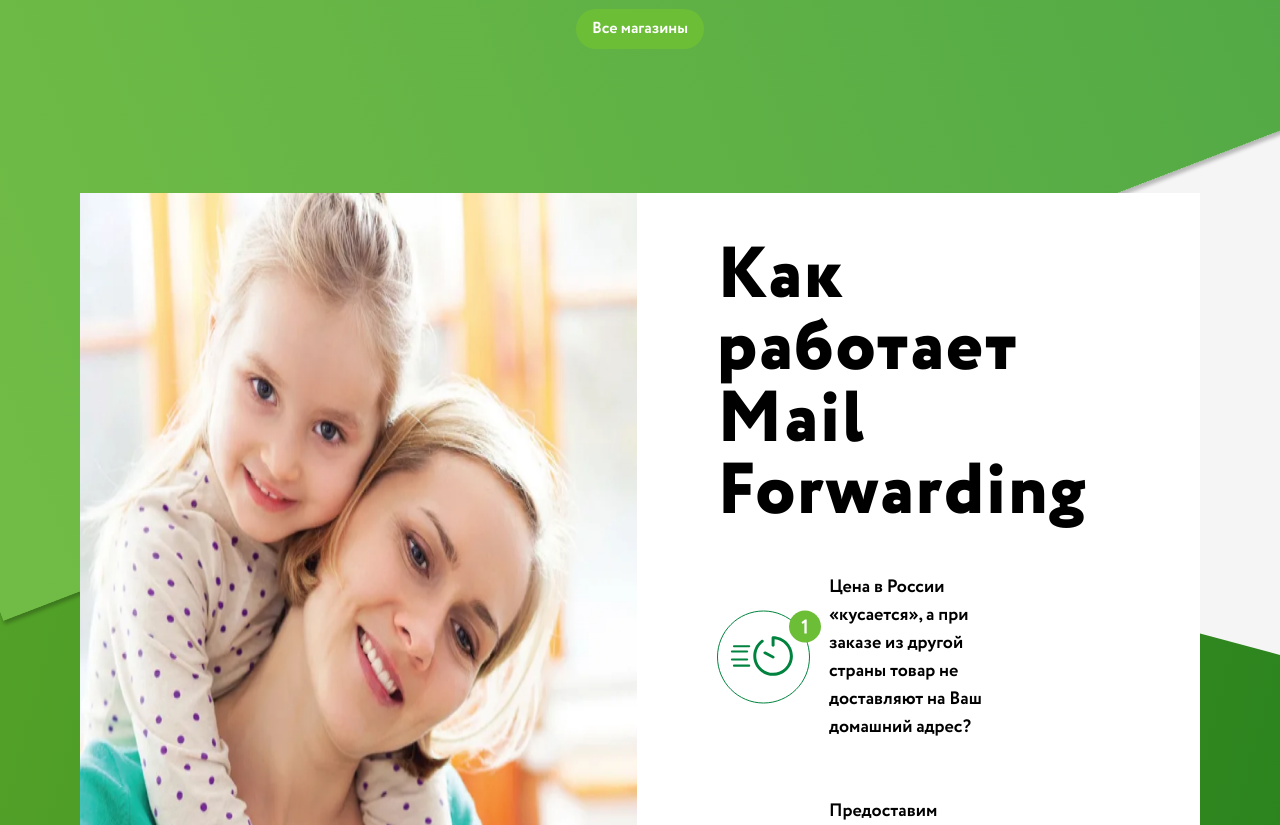
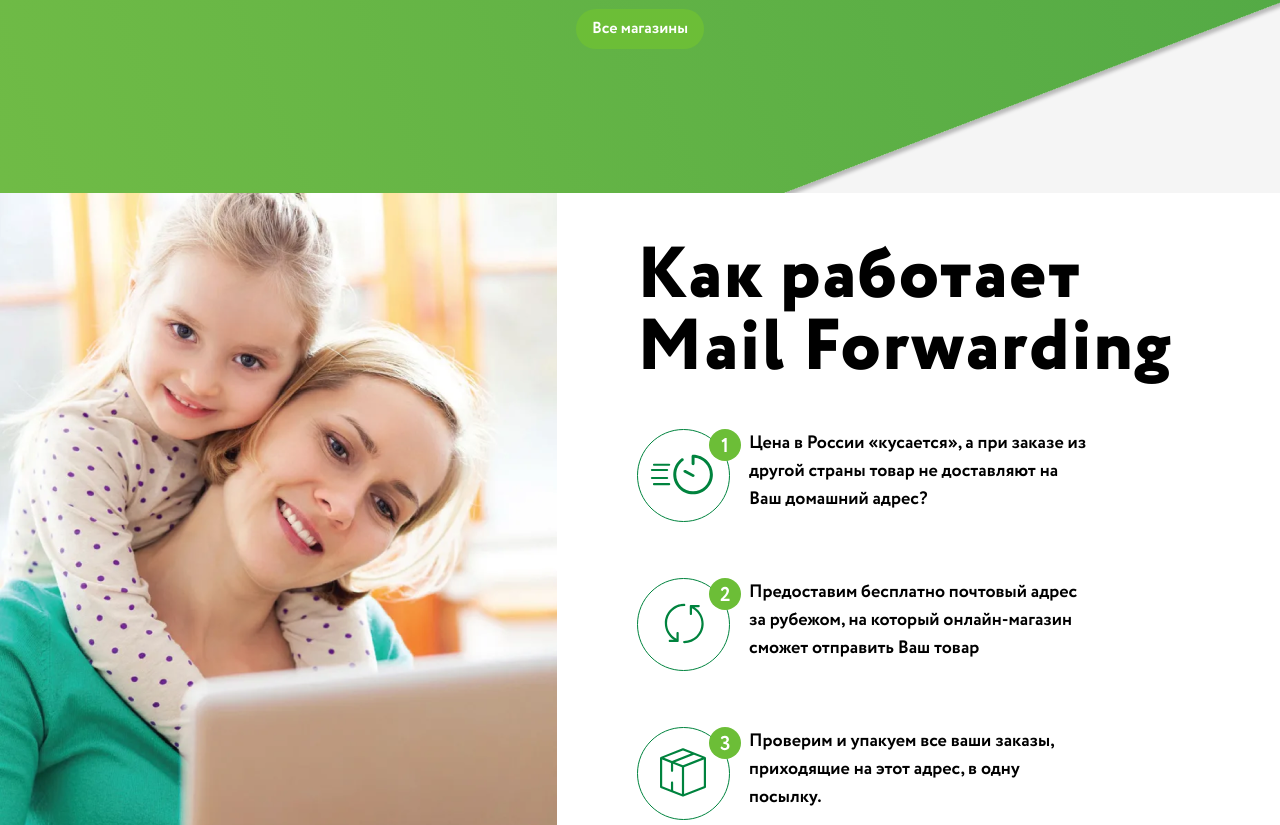
Before and after one commit to LiubovMorozova90/Pony-Express, a Nuxt app: page / in a window 1280 px wide. Shown: the part 3715-4540 px from the top of the page. Built offline with nearby package versions, Linux system fonts and the light colour scheme; what vue-agile would draw is missing.

Commit message:
new components

```diff
--- a/components/LandingMain/LandingMain.vue
+++ b/components/LandingMain/LandingMain.vue
@@ -3,23 +3,11 @@
     <div class="container block">
       <LandingMainInfoTitle />
       <LandingMainPopularStores />
+      <LandingMainMailForwarding />
     </div>
 
 
-    <div class="flex px-20 pt-12 pb-4">
-      <img
-        alt=""
-        :src="require('@/static/img/info-forwarding-img.png')"
-        class="z-50"
-      />
-      <div class="flex flex-col bg-white px-20 py-12 z-50">
-        <p class="title-text max-w-xl mb-11">Как работает Mail Forwarding</p>
-        <LandingMainMailForwarding />
-        <button class="btn border border-greenbasic text-greenbasic w-60">
-          Получить адрес за рубежом
-        </button>
-      </div>
-    </div>
+
     <div class="flex flex-col text-white px-20 pt-12 pb-28">
       <p class="title-text max-w-3xl mb-9 z-50">
         Рассчитайте стоимость доставки
--- a/components/LandingMain/LandingMainMailForwarding.vue
+++ b/components/LandingMain/LandingMainMailForwarding.vue
@@ -1,5 +1,12 @@
 <template>
-  <div>
+  <div class="flex pt-12 pb-4">
+    <img
+      alt=""
+      :src="require('@/static/img/info-forwarding-img.png')"
+      class="z-50"
+    />
+    <div class="flex flex-col bg-white px-20 py-12 z-50">
+      <p class="title-text max-w-xl mb-11">Как работает Mail Forwarding</p>
       <div
         v-for="(forwarding, index) in forwardings"
         :key="`forwarding-${index}`"
@@ -9,6 +16,10 @@
         <span class="font-normal text-lg leading-7">{{
           forwarding.description
         }}</span>
+      </div>
+      <button class="btn border border-greenbasic text-greenbasic w-60">
+        Получить адрес за рубежом
+      </button>
     </div>
   </div>
 </template>
@@ -41,3 +52,13 @@ export default {
   }),
 }
 </script>
+
+<style scoped>
+.title-text {
+  @apply font-extrabold text-7xl tracking-wide;
+}
+
+.btn {
+  @apply text-center rounded-full font-bold text-base leading-6 px-4 py-2;
+}
+</style>
```
Lines whose indentation alone changed are shown as unchanged.
